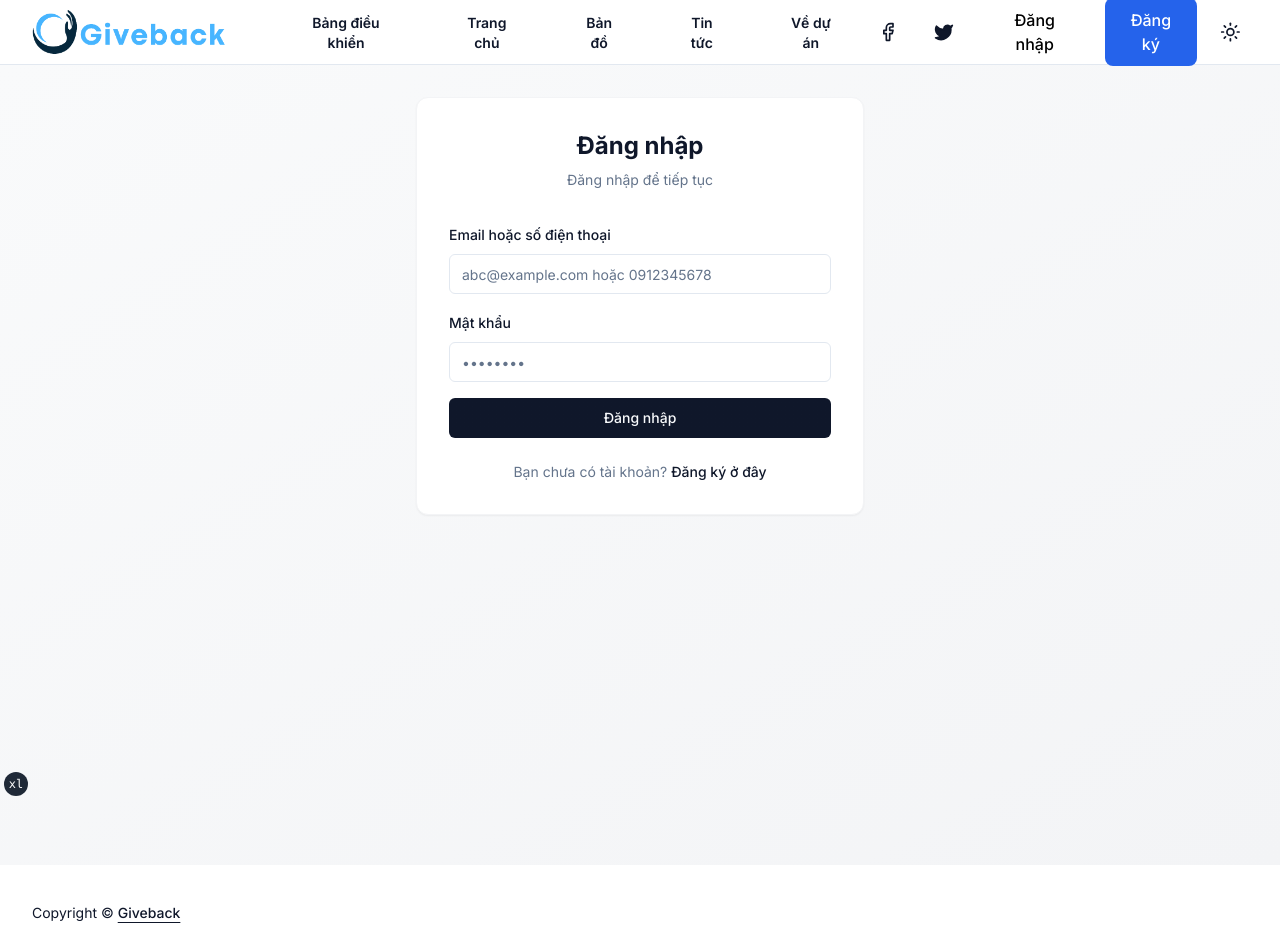
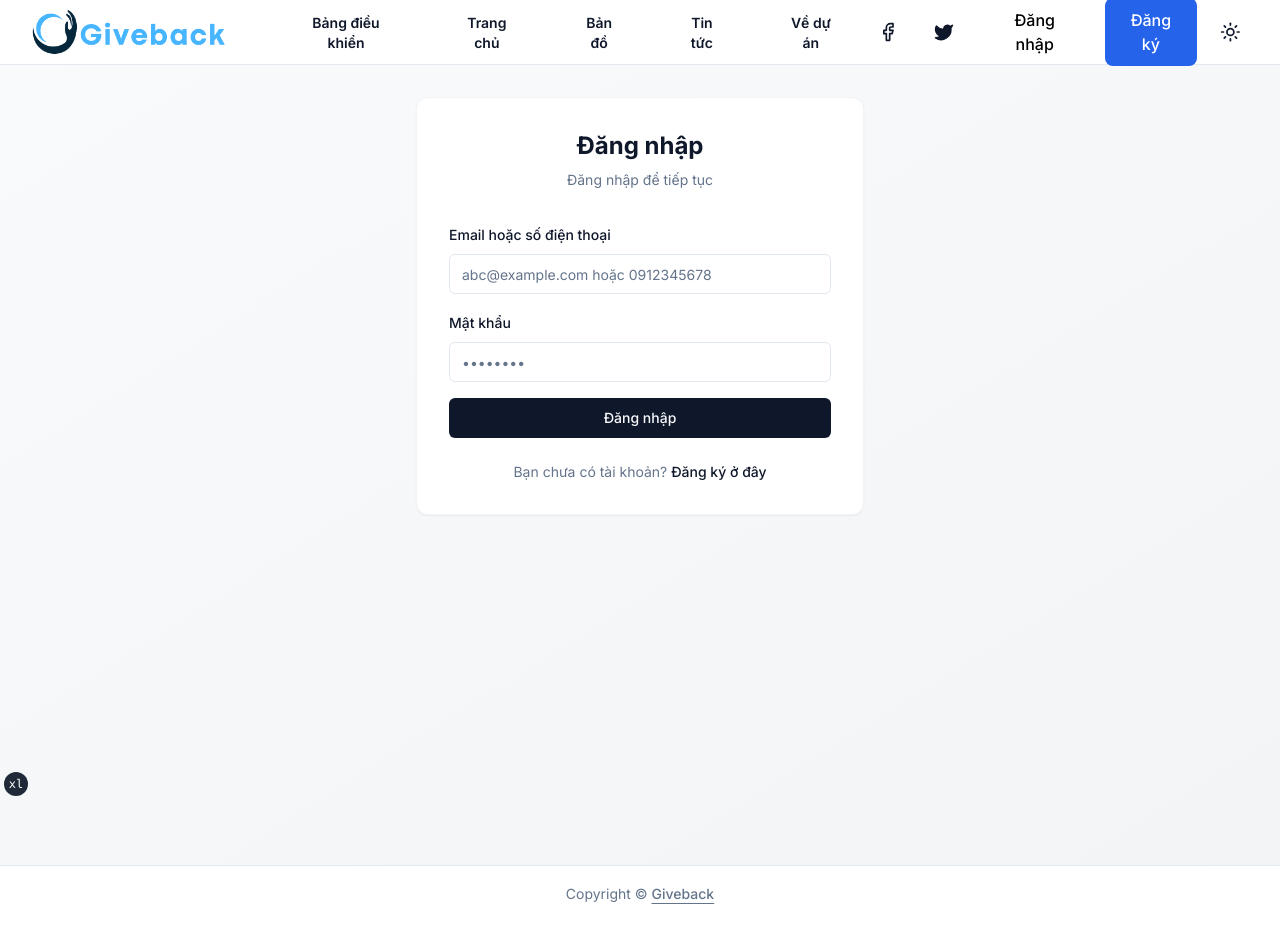
Before and after one commit to CaoQuocViet/giveback, a Next.js app: page /auth/login in a window 1280 px wide. Shown: the top 952 px of the page. After the commit the page ends 922 px from the top, so only its background shows below. Built offline with nearby package versions, Linux system fonts and the light colour scheme.

Commit message:
refactor(ui): optimize dashboard layout and simplify footer
- Fix sidebar positioning to prevent header overlap
- Adjust sidebar height calculations for better scrolling
- Simplify footer to minimal copyright text
- Improve dark mode compatibility

```diff
--- a/app/dashboard/layout.tsx
+++ b/app/dashboard/layout.tsx
@@ -61,9 +61,9 @@ export default function DashboardLayout({ children }: DashboardLayoutProps) {
   }
 
   return (
-    <div className="flex h-screen bg-gray-100 dark:bg-gray-900">
-      {/* Sidebar */}
-      <aside className="w-64 bg-white shadow-md dark:bg-gray-800 dark:border-gray-700">
+    <div className="flex min-h-screen bg-gray-100 dark:bg-gray-900">
+      {/* Fixed Sidebar - Thêm top-16 để bắt đầu sau header */}
+      <aside className="fixed left-0 top-16 h-[calc(100vh-64px)] w-64 bg-white shadow-md dark:bg-gray-800 dark:border-gray-700">
         {/* Profile Section */}
         <div className="border-b p-6 dark:border-gray-700">
           <div className="flex items-center space-x-4">
@@ -85,8 +85,8 @@ export default function DashboardLayout({ children }: DashboardLayoutProps) {
           </div>
         </div>
 
-        {/* Navigation Menu */}
-        <nav className="p-4">
+        {/* Navigation Menu - Điều chỉnh chiều cao */}
+        <nav className="h-[calc(100vh-280px)] overflow-y-auto p-4">
           <ul className="space-y-1">
             {menuItems.map((item) => (
               <li key={item.href}>
@@ -109,7 +109,7 @@ export default function DashboardLayout({ children }: DashboardLayoutProps) {
           </ul>
         </nav>
 
-        {/* Footer */}
+        {/* Logout Button */}
         <div className="absolute bottom-0 w-64 border-t bg-white p-4 dark:bg-gray-800 dark:border-gray-700">
           <Button
             variant="outline"
@@ -123,8 +123,10 @@ export default function DashboardLayout({ children }: DashboardLayoutProps) {
         </div>
       </aside>
 
-      {/* Main Content */}
-      <main className="flex-1 overflow-y-auto p-8 dark:bg-gray-900">{children}</main>
+      {/* Main Content - Thêm pt-16 để bắt đầu sau header */}
+      <main className="ml-64 flex-1 p-8 pt-16">
+        {children}
+      </main>
     </div>
   )
 }
--- a/components/site-footer.tsx
+++ b/components/site-footer.tsx
@@ -4,15 +4,11 @@ import { siteConfig } from "@/config/site"
 import { cn } from "@/lib/utils"
 import { Icons } from "@/components/icons"
 
-// import { ModeToggle } from "@/components/mode-toggle"
-
 export function SiteFooter({ className }: React.HTMLAttributes<HTMLElement>) {
   return (
-    <footer className={cn(className)}>
-      <div className="container inset-x-0 bottom-0 flex flex-col items-center justify-between gap-4  rounded-lg md:h-24  md:flex-row">
-        <div className="flex flex-col items-center gap-4 px-0 md:flex-row md:gap-2 md:px-0">
-          {/* <Icons.logo /> */}
-          <p className="text-center text-sm leading-loose md:text-left">
+    <footer className={cn("border-t", className)}>
+      <div className="container flex h-14 items-center justify-center">
+        <p className="text-sm text-muted-foreground">
             Copyright ©{" "}
             <a
               href={siteConfig.links.twitter}
@@ -22,9 +18,7 @@ export function SiteFooter({ className }: React.HTMLAttributes<HTMLElement>) {
             >
               Giveback
             </a>
-          </p>
-        </div>
-        {/* <ModeToggle /> */}
+        </p>
       </div>
     </footer>
   )
```
